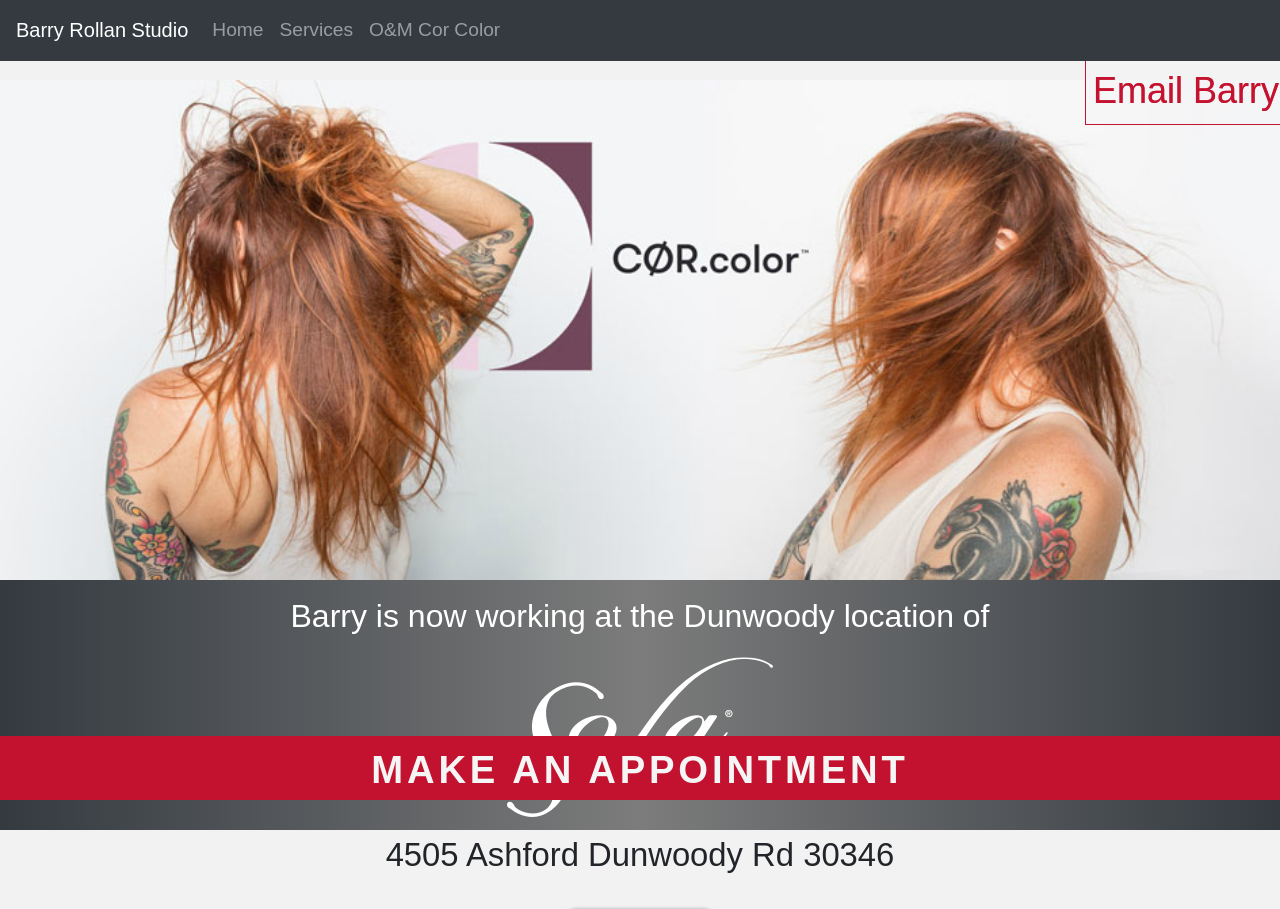
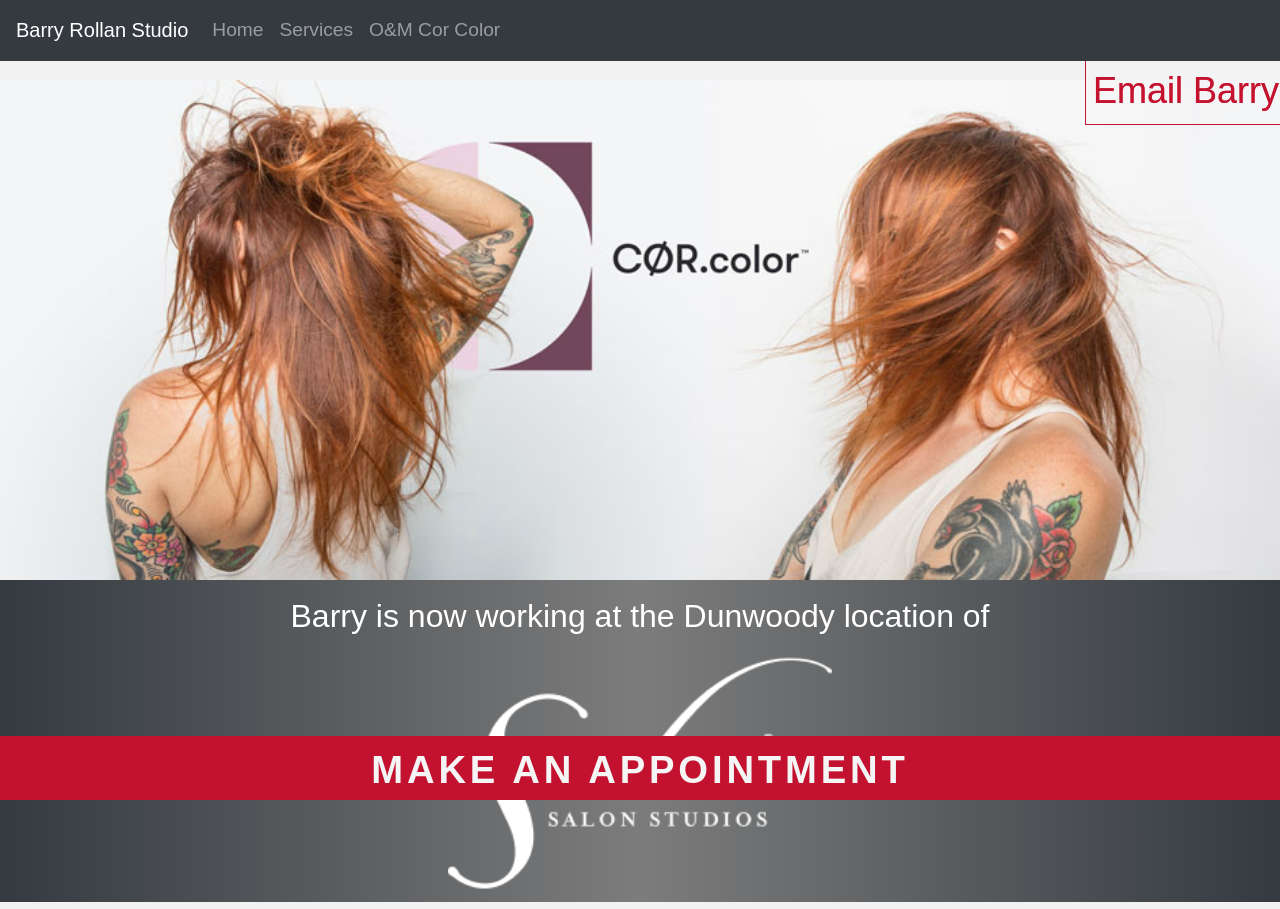
Before and after one commit to scottrollan/react-salon, a React (Create React App) app: page / in a window 1280 px wide. Shown: the top 909 px of the page. Built offline with nearby package versions, Linux system fonts and the light colour scheme; a web font is replaced by a local one.

Commit message:
increased the size of the sola img

```diff
--- a/src/Home.js
+++ b/src/Home.js
@@ -19,7 +19,7 @@
             <img src={OmBanner} alt='' style={{ width: '100%' }} />
             <div className="col-md-12 center-block" style={{ backgroundImage: 'linear-gradient(90deg, #343a40, #7c7c7c, #343a40)', padding: '12px', width: '100vw', margin: '0' }}>
                 <p className='pageHeader'>Barry is now working at the Dunwoody location of</p>
-                <img src={Sola} alt='' style={{ maxWidth: '86vw' }}/>
+                <img src={Sola} alt='' style={{ maxWidth: '86vw', minWidth: '30vw' }}/>
             </div>
             <p>4505 Ashford Dunwoody Rd 30346</p>
             <Map />
```
